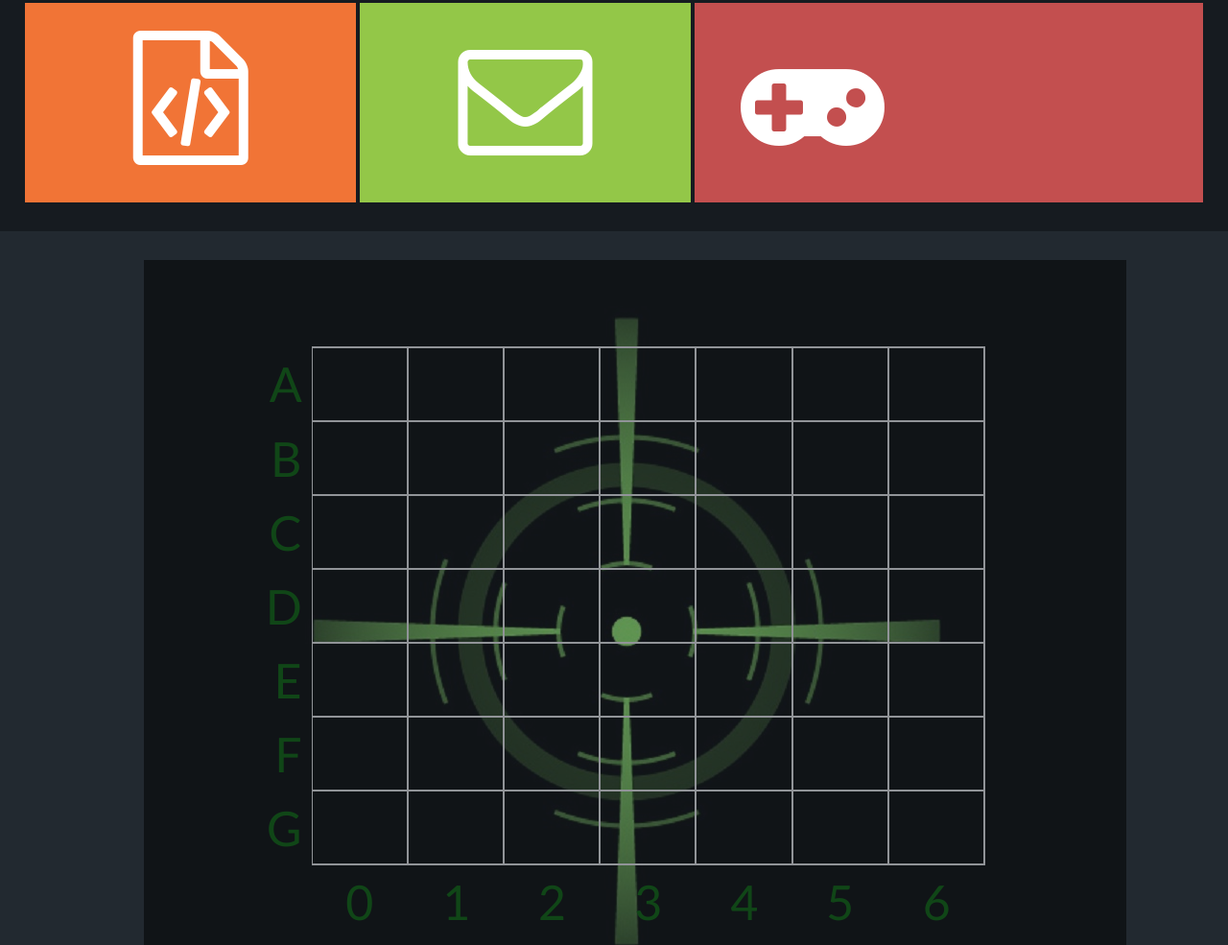
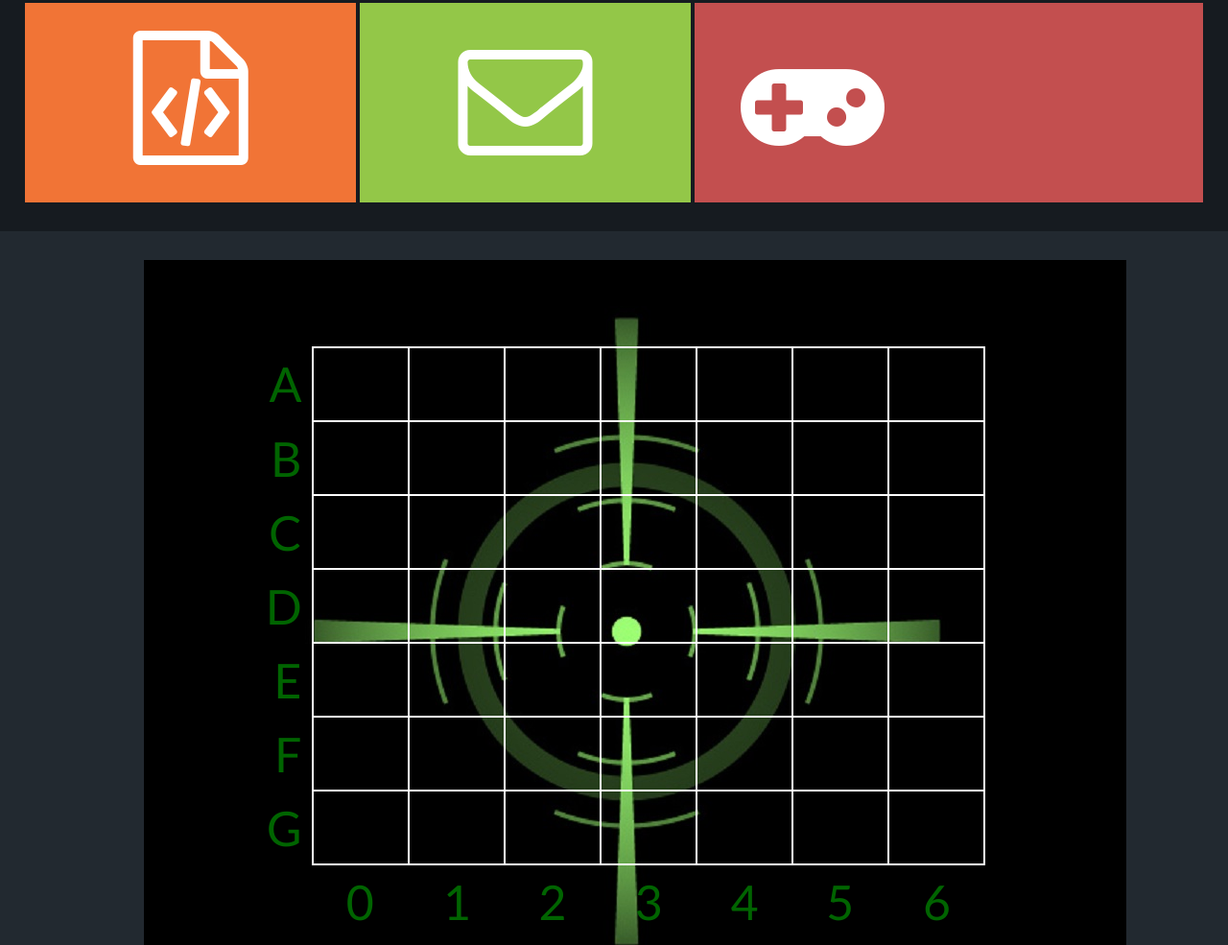
Before and after one commit to marcin0921/myFirstProjectInJavascript, a plain HTML site: page games.html in a window 1280 px wide. Shown: the part 267-1252 px from the top of the page at 96% size. Drawn offline with Linux system fonts and the light colour scheme.

Commit message:
remove opacity from #ships, some fixes

```diff
--- a/games.html
+++ b/games.html
@@ -76,8 +76,8 @@
             <table>
                 <tr>
                     <td class="signRow">A</td>
-                    <td class="firstRow" id="00"></td>
-                    <td class="firstRow" id="01"></td>
+                    <td class="firstRow" id="00" style="border-left: 2px solid white;"></td>
+                    <td class="firstRow" id="01" ></td>
                     <td class="firstRow" id="02"></td>
                     <td class="firstRow" id="03"></td>
                     <td class="firstRow" id="04"></td>
@@ -86,7 +86,7 @@
                 </tr>
                 <tr>
                     <td class="signRow">B</td>
-                    <td id="10"></td>
+                    <td class="firstColumn" id="10"></td>
                     <td id="11"></td>
                     <td id="12"></td>
                     <td id="13"></td>
@@ -96,7 +96,7 @@
                 </tr>
                 <tr>
                     <td class="signRow">C</td>
-                    <td id="20"></td>
+                    <td class="firstColumn" id="20"></td>
                     <td id="21"></td>
                     <td id="22"></td>
                     <td id="23"></td>
@@ -106,7 +106,7 @@
                 </tr>
                 <tr>
                     <td class="signRow">D</td>
-                    <td id="30"></td>
+                    <td class="firstColumn" id="30"></td>
                     <td id="31"></td>
                     <td id="32"></td>
                     <td id="33"></td>
@@ -116,7 +116,7 @@
                 </tr>
                 <tr>
                     <td class="signRow">E</td>
-                    <td id="40"></td>
+                    <td class="firstColumn" id="40"></td>
                     <td id="41"></td>
                     <td id="42"></td>
                     <td id="43"></td>
@@ -126,7 +126,7 @@
                 </tr>
                 <tr>
                     <td class="signRow">F</td>
-                    <td id="50"></td>
+                    <td class="firstColumn" id="50"></td>
                     <td id="51"></td>
                     <td id="52"></td>
                     <td id="53"></td>
@@ -136,13 +136,13 @@
                 </tr>
                 <tr>
                     <td class="signRow">G</td>
-                    <td class="lastRow" id="60"></td>
+                    <td class="lastRow" id="60" style="border-left: 2px solid white;"></td>
                     <td class="lastRow" id="61"></td>
                     <td class="lastRow" id="62"></td>
                     <td class="lastRow" id="63"></td>
                     <td class="lastRow" id="64"></td>
                     <td class="lastRow" id="65"></td>
-                    <td class="lastRow" id="66" ></td>
+                    <td class="lastRow" id="66"></td>
                 </tr>
                 <tr>
                     <td class="signRow"></td>
--- a/style_ships.css
+++ b/style_ships.css
@@ -5,10 +5,10 @@
     height: 768px;
     margin-left: auto;
     margin-right: auto;
-    opacity: 0.5;
     position: relative;
 
 }
+
 
 table{
 
@@ -19,6 +19,7 @@ table{
     top: 90px;
     left: 77px;
     border-spacing: 0;
+    opacity: 1;
 
 
 }
@@ -56,7 +57,10 @@ td, tr {
 .firstRow {
 
     border-top: 2px solid white;
+
+
 }
+
 
 .firstRow:last-child {
 
@@ -76,4 +80,10 @@ td, tr {
 .lastColumn {
 
     border-right: 2px solid white;
+
 }
+
+.firstColumn {
+
+    border-left: 2px solid white;
+}
```
